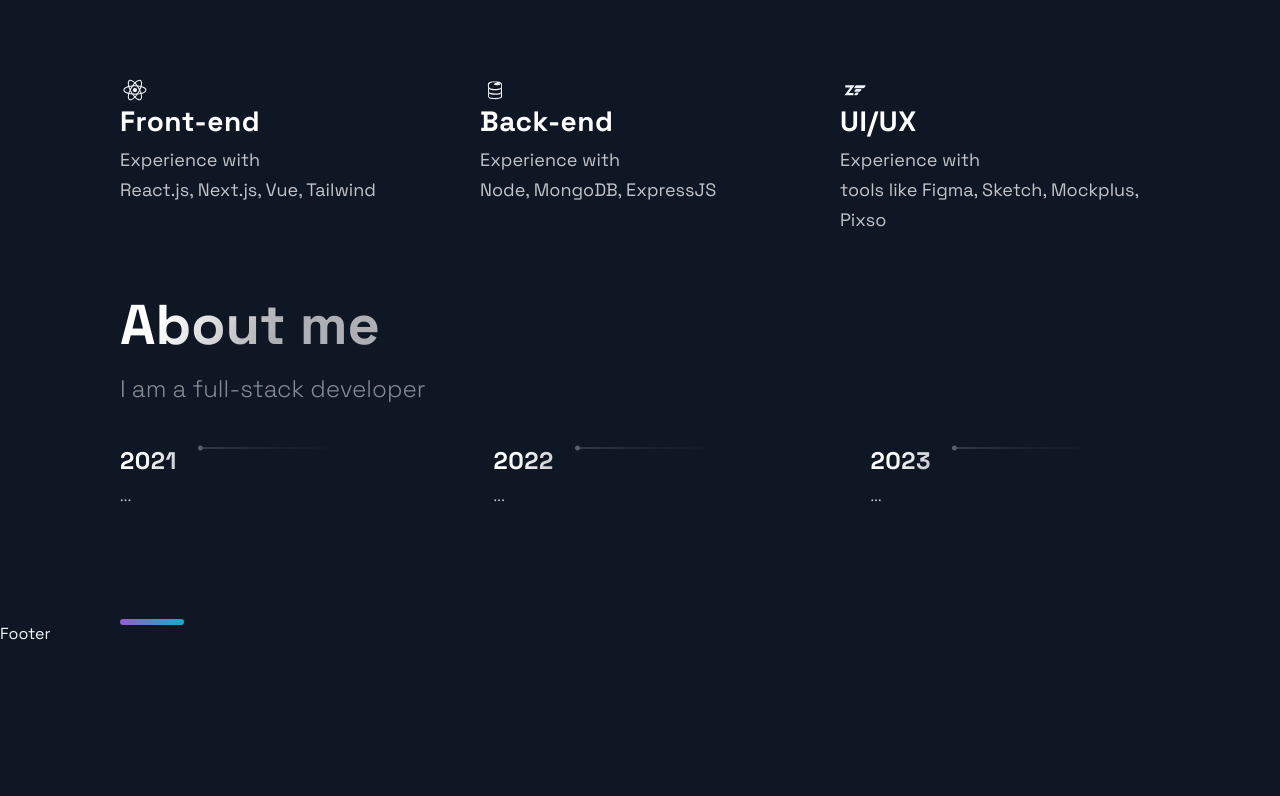
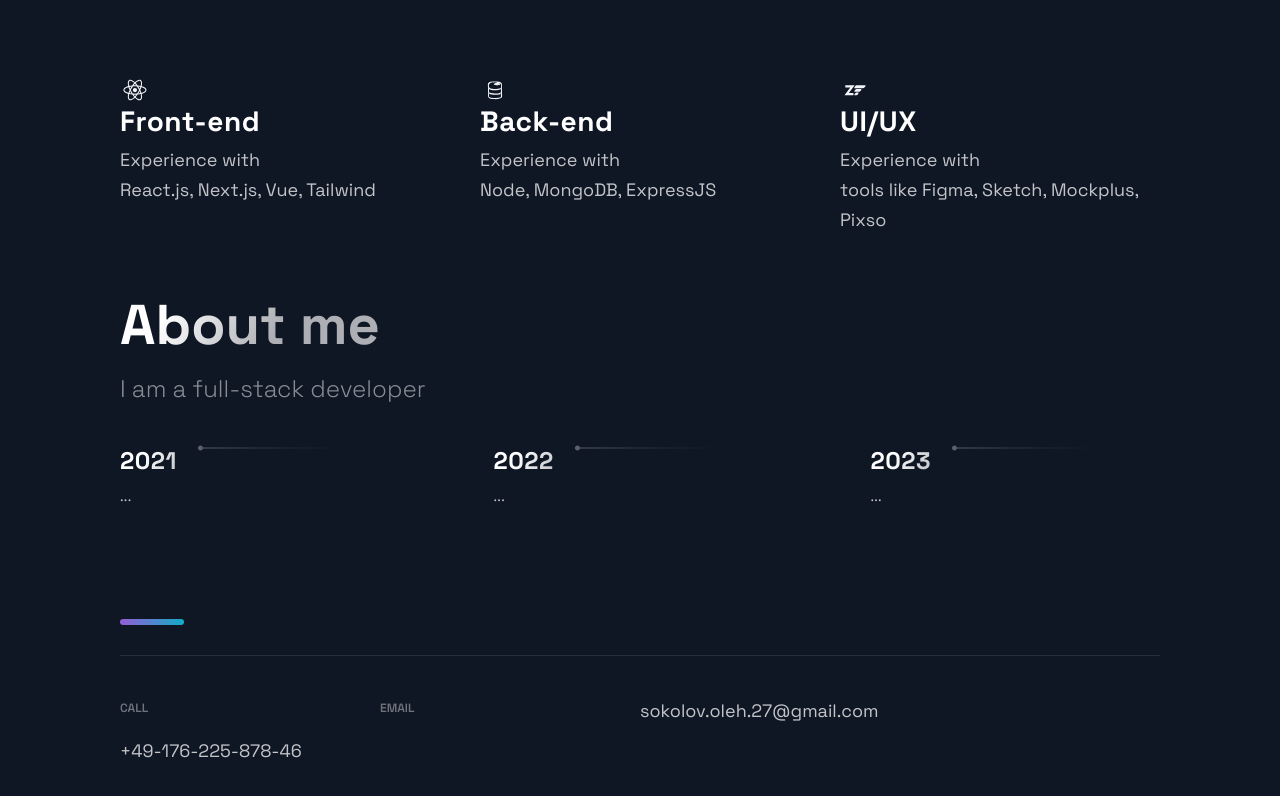
Before and after one commit to sokolov574/Portfolio, a Next.js app: page / in a window 1280 px wide. Shown: the part 1755-2551 px from the top of the page. Before the commit the page ends 2399 px from the top, so only its background shows below. Built offline with nearby package versions, Linux system fonts and the light colour scheme.

Commit message:
added footer component

```diff
--- a/src/components/Footer/Footer.js
+++ b/src/components/Footer/Footer.js
@@ -6,9 +6,16 @@ import { CompanyContainer, FooterWrapper, LinkColumn, LinkItem, LinkList, LinkTi
 
 const Footer = () => {
   return (
-    <div>
-      Footer
-    </div>
+   <FooterWrapper>
+    <LinkList>
+      <LinkColumn>
+        <LinkTitle>Call</LinkTitle>
+        <LinkItem href="tel:+49-176-225-878-46">+49-176-225-878-46</LinkItem>
+      </LinkColumn>
+        <LinkTitle>Email</LinkTitle>
+        <LinkItem href="sokolov.oleh.27@gmail.com">sokolov.oleh.27@gmail.com</LinkItem>:
+    </LinkList>
+   </FooterWrapper>
   );
 };
 
```
